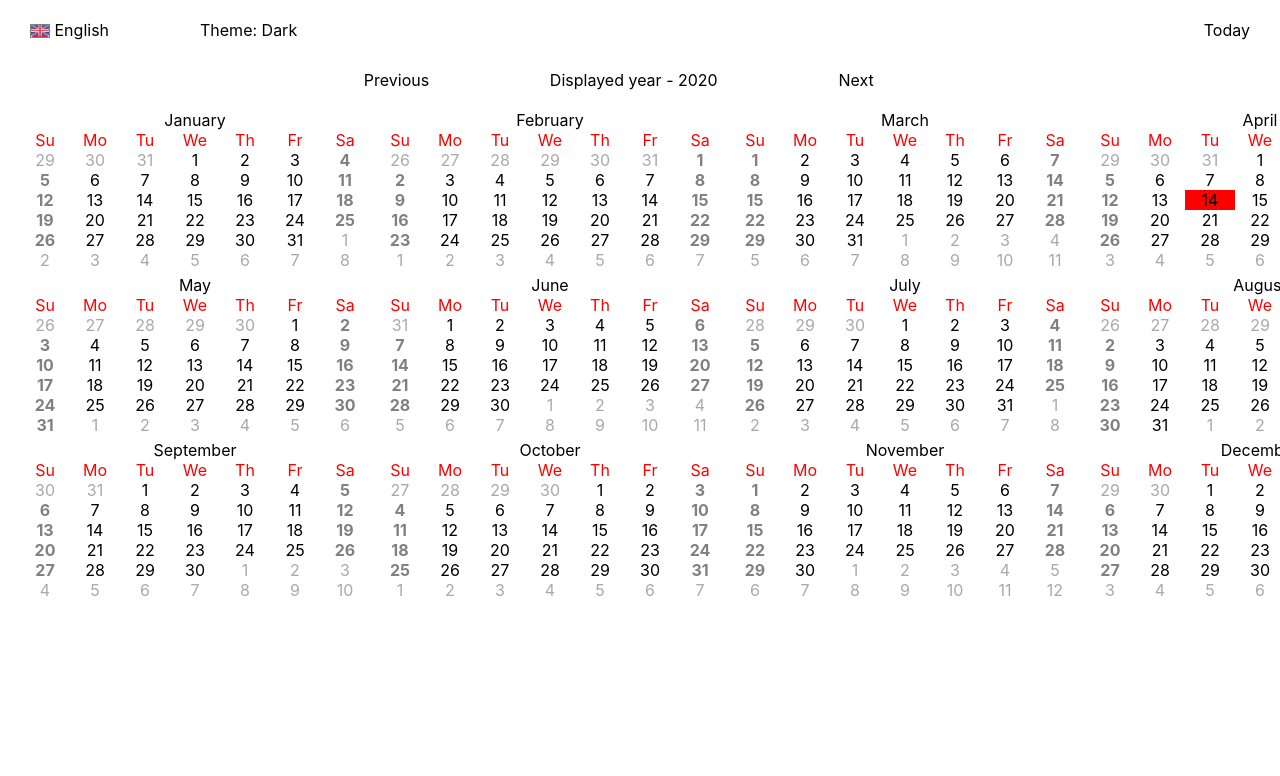
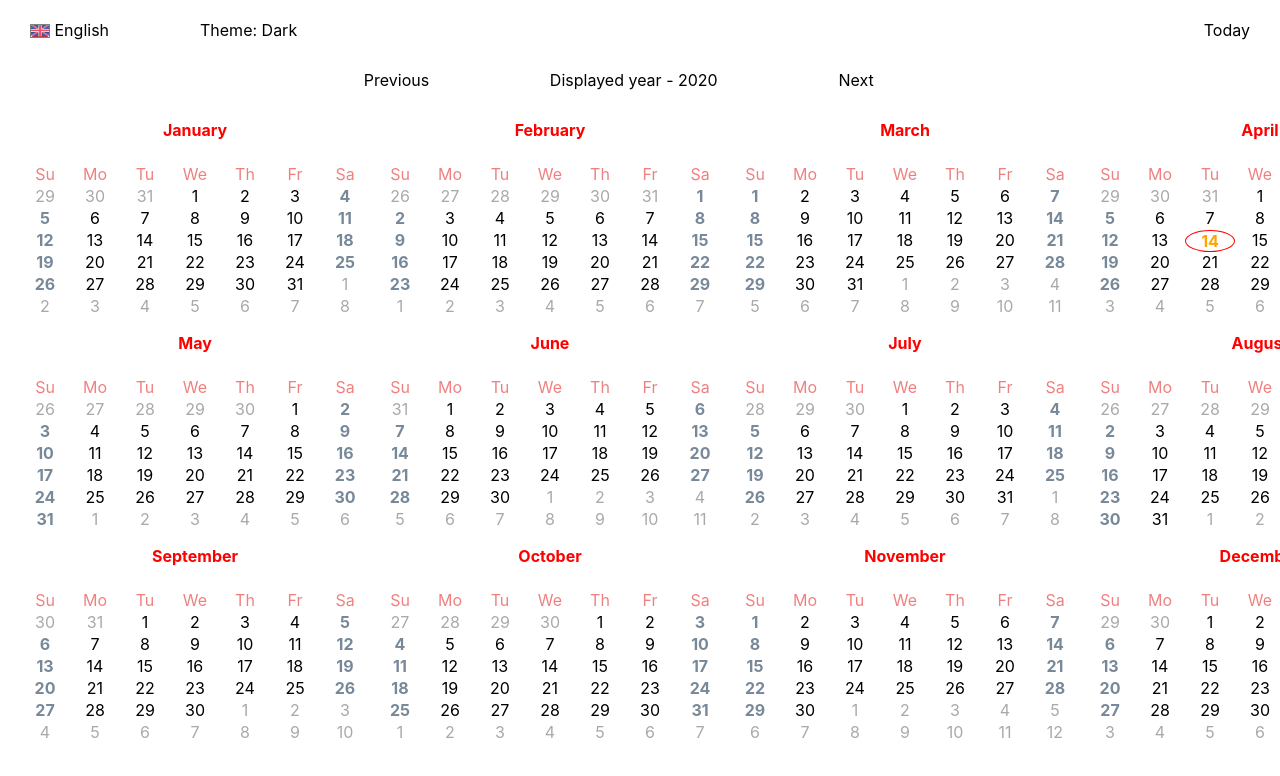
Before and after one commit to EugeneSheuchuk/simpleCalendar, a React (Create React App) app: page / in a window 1280 px wide. Shown: the top 776 px of the page. Built offline with nearby package versions, Linux system fonts and the light colour scheme.

Commit message:
style: add changeable style

```diff
--- a/src/App.jsx
+++ b/src/App.jsx
@@ -6,7 +6,8 @@ import {
     _changeCurrentDay,
     _changeCurrentLanguage,
     _changeViewYear,
-    _getToday, _switchTheme,
+    _getToday,
+    _switchTheme,
 } from './store/actions';
 import { getDate } from './store/selectors';
 import { prepareDataForMonth } from './assets/functions';
@@ -29,7 +30,7 @@ function App({
     languages,
     getToday,
     currentTheme,
-                 switchTheme
+    switchTheme,
 }) {
     useEffect(() => {
         setLoading(() => true);
@@ -44,14 +45,14 @@ function App({
     const [isLoading, setLoading] = useState(true);
 
     let textObj = {};
-	if ( currentLanguage === 'en' ) textObj = { ...en };
-	else if ( currentLanguage === 'ru' ) textObj = { ...ru };
-	else if ( currentLanguage === 'by' ) textObj = { ...by };
+    if (currentLanguage === 'en') textObj = { ...en };
+    else if (currentLanguage === 'ru') textObj = { ...ru };
+    else if (currentLanguage === 'by') textObj = { ...by };
 
     const theme = currentTheme === 'light' ? 'dark' : 'light';
 
     const list = [];
-	for ( let i = 0; i < 12; i++ ) {
+    for (let i = 0; i < 12; i++) {
         const data = prepareDataForMonth(currentLanguage, viewYear, i);
         list.push(
             <Month
@@ -61,13 +62,18 @@ function App({
                 monthName={textObj.month[i]}
                 data={data}
                 currentLanguage={currentLanguage}
+                currentTheme={currentTheme}
                 key={`${currentYear}-${i}`}
             />
         );
     }
 
     return isLoading ? null : (
-		<div className={`${style.mainBoard} ${style[`${currentTheme}_mainBoard`]}`}>
+        <div
+            className={`${style.mainBoard} ${
+                style[`${currentTheme}_mainBoard`]
+            }`}
+        >
             <div className={style.header}>
                 <div className={style.options}>
                     <div className={`${style.opItem}`}>
@@ -78,9 +84,11 @@ function App({
                         />
                     </div>
                     <div className={`${style.opItem}`}>
-						<Theme name={textObj.theme.name}
+                        <Theme
+                            name={textObj.theme.name}
                             value={textObj.theme.options[theme]}
-                               action={switchTheme}/>
+                            action={switchTheme}
+                        />
                     </div>
                     <div
                         className={`${style.opItem} ${style.today}`}
@@ -94,7 +102,7 @@ function App({
                         className={`${style.yearItem} ${style.prev}`}
                         onClick={() => changeViewYear(-1)}
                     >
-						{textObj.year.previous}
+                        <span>{textObj.year.previous}</span>
                     </div>
                     <div className={`${style.yearItem} ${style.currentYear}`}>
                         {textObj.year.current} - {viewYear}
@@ -103,7 +111,7 @@ function App({
                         className={`${style.yearItem} ${style.next}`}
                         onClick={() => changeViewYear(1)}
                     >
-						{textObj.year.next}
+                        <span>{textObj.year.next}</span>
                     </div>
                 </div>
             </div>
--- a/src/App.module.css
+++ b/src/App.module.css
@@ -17,7 +17,7 @@
 
 .header {
     position: relative;
-    margin-bottom: 20px;
+    margin-bottom: 30px;
 }
 
 .options {
@@ -38,6 +38,7 @@
 .today span:hover {
     cursor: pointer;
     text-decoration: underline;
+    font-weight: bold;
 }
 
 .year {
@@ -59,27 +60,25 @@
 
 .prev {
     text-align: right;
-    cursor: pointer;
-    transition: 1s ease;
 }
 
-.prev:hover {
-    color: darkgray;
+.prev span:hover {
+    cursor: pointer;
+    text-decoration: underline;
     font-weight: bold;
 }
 
 .next {
     text-align: left;
-    cursor: pointer;
-    transition: 1s ease;
 }
 
-.next:hover {
-    color: darkgray;
+.next span:hover {
+    cursor: pointer;
+    text-decoration: underline;
     font-weight: bold;
 }
 
 .currentYear {
     text-align: center;
-    cursor: pointer;
+    cursor: default;
 }
--- a/src/components/dayOfMonth/DayOfMonth.jsx
+++ b/src/components/dayOfMonth/DayOfMonth.jsx
@@ -1,11 +1,13 @@
 import React from 'react';
 import style from './DayOfMonth.module.css';
 
-function DayOfMonth({ value, styleClassName, isToday = false }) {
+function DayOfMonth({ value, styleClassName, isToday = false, currentTheme }) {
     const toDay = isToday ? 'toDay' : null;
     return (
         <div
-            className={`${style.date} ${style[styleClassName]} ${style[toDay]}`}
+            className={`${style.date}
+            ${style[`${styleClassName}_${currentTheme}`]}
+            ${style[`${toDay}_${currentTheme}`]}`}
         >
             {value}
         </div>
--- a/src/components/dayOfMonth/DayOfMonth.module.css
+++ b/src/components/dayOfMonth/DayOfMonth.module.css
@@ -3,15 +3,33 @@
     vertical-align: center;
 }
 
-.weekend {
-    color: gray;
+.weekend_light {
+    color: lightslategray;
     font-weight: bold;
 }
 
-.dateNotInThisMonth {
+.weekend_dark {
+    color: burlywood;
+    font-weight: bold;
+}
+
+.dateNotInThisMonth_light {
+    color: darkgray;
+}
+.dateNotInThisMonth_dark {
     color: darkgray;
 }
 
-.toDay {
-    background-color: red;
+.toDay_light {
+    border: 1px solid red;
+    border-radius: 50%;
+    color: orange;
+    font-weight: bold;
 }
+
+.toDay_dark {
+    border: 1px solid lightcoral;
+    border-radius: 50%;
+    color: lightcoral;
+    font-weight: bold;
+}
--- a/src/components/dayOfWeek/DayOfWeek.jsx
+++ b/src/components/dayOfWeek/DayOfWeek.jsx
@@ -1,8 +1,12 @@
 import React from 'react';
 import style from './DayOfWeek.module.css';
 
-function DayOfWeek({ value, styleClassName }) {
-    return <div className={style[styleClassName]}>{value}</div>;
+function DayOfWeek({ value, currentTheme }) {
+    return (
+        <div className={`${style.dayOfWeek} ${style[currentTheme]}`}>
+            {value}
+        </div>
+    );
 }
 
 export default DayOfWeek;
--- a/src/components/dayOfWeek/DayOfWeek.module.css
+++ b/src/components/dayOfWeek/DayOfWeek.module.css
@@ -1,4 +1,11 @@
-.dayOfWeak {
+.dayOfWeek {
     text-align: center;
-    color: red;
 }
+
+.light {
+    color: lightcoral;
+}
+
+.dark {
+    color: lightsalmon;
+}
--- a/src/components/theme/Theme.module.css
+++ b/src/components/theme/Theme.module.css
@@ -5,4 +5,5 @@
 .theme span:hover {
     text-decoration: underline;
     cursor: pointer;
+    font-weight: bold;
 }
--- a/src/containers/month/Month.jsx
+++ b/src/containers/month/Month.jsx
@@ -10,6 +10,7 @@ function Month({
     currentDate,
     data,
     currentLanguage,
+    currentTheme,
 }) {
     const days = data.numbers.map((item, index) => {
         const isToday = isCurrentMonth && currentDate === item;
@@ -21,6 +22,7 @@ function Month({
                 <DayOfMonth
                     value={item}
                     styleClassName={'dateNotInThisMonth'}
+                    currentTheme={currentTheme}
                     key={`${monthName}-${index}`}
                 />
             );
@@ -29,12 +31,14 @@ function Month({
                 <DayOfMonth
                     value={item}
                     styleClassName={'weekend'}
+                    currentTheme={currentTheme}
                     isToday={isToday}
                     key={`${monthName}-${index}`}
                 />
             ) : (
                 <DayOfMonth
                     value={item}
+                    currentTheme={currentTheme}
                     isToday={isToday}
                     key={`${monthName}-${index}`}
                 />
@@ -44,8 +48,10 @@ function Month({
 
     return (
         <div className={style.monthContainer}>
-            <div className={style.monthName}>{monthName}</div>
-            <Week daysOfWeek={daysOfWeek} styleClassName={'dayOfWeak'} />
+            <div className={`${style.monthName} ${style[currentTheme]}`}>
+                {monthName}
+            </div>
+            <Week daysOfWeek={daysOfWeek} currentTheme={currentTheme} />
             {days}
         </div>
     );
--- a/src/containers/month/Month.module.css
+++ b/src/containers/month/Month.module.css
@@ -2,12 +2,22 @@
     width: 350px;
     display: grid;
     grid-template-columns: repeat(7, 1fr);
-    grid-template-rows: repeat(8, 1fr);
+    grid-template-rows: repeat(9, 1fr);
+    margin-bottom: 10px;
 }
 .monthName {
     grid-row-start: 1;
-    grid-row-end: 2;
+    grid-row-end: 3;
     grid-column-start: 1;
     grid-column-end: 8;
     text-align: center;
+    font-weight: bold;
 }
+
+.light {
+    color: red;
+}
+
+.dark {
+    color: orange;
+}
--- a/src/containers/week/Week.jsx
+++ b/src/containers/week/Week.jsx
@@ -1,11 +1,11 @@
 import React from 'react';
 import DayOfWeek from '../../components/dayOfWeek/DayOfWeek';
 
-function Week({ daysOfWeek, styleClassName }) {
+function Week({ daysOfWeek, currentTheme }) {
     return daysOfWeek.map((item, index) => (
         <DayOfWeek
             value={item}
-            styleClassName={styleClassName}
+            currentTheme={currentTheme}
             key={`${item} + ${index}`}
         />
     ));
```
Also changed, not shown: src/containers/week/Week.module.css (deleted). Lines whose indentation alone changed are shown as unchanged.
